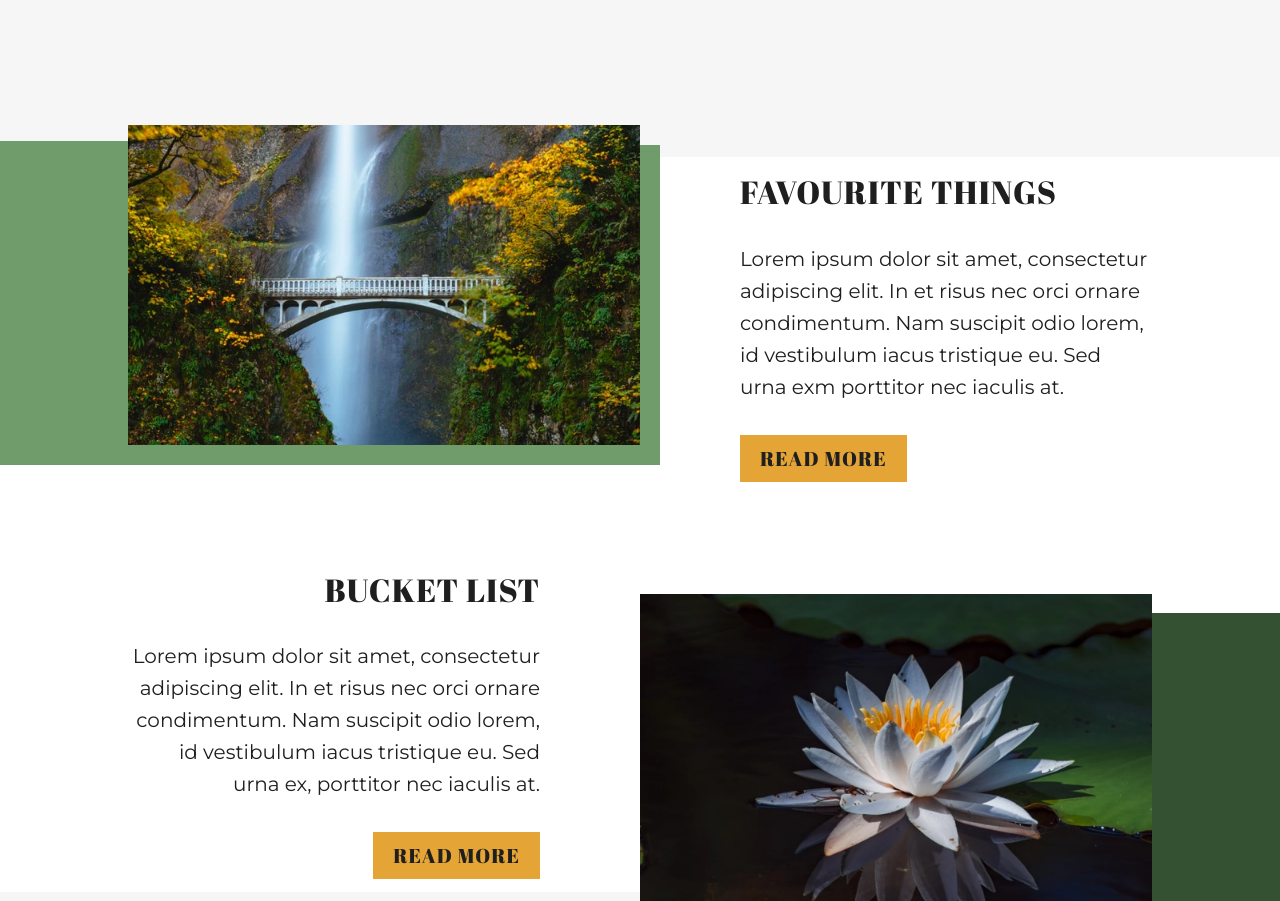
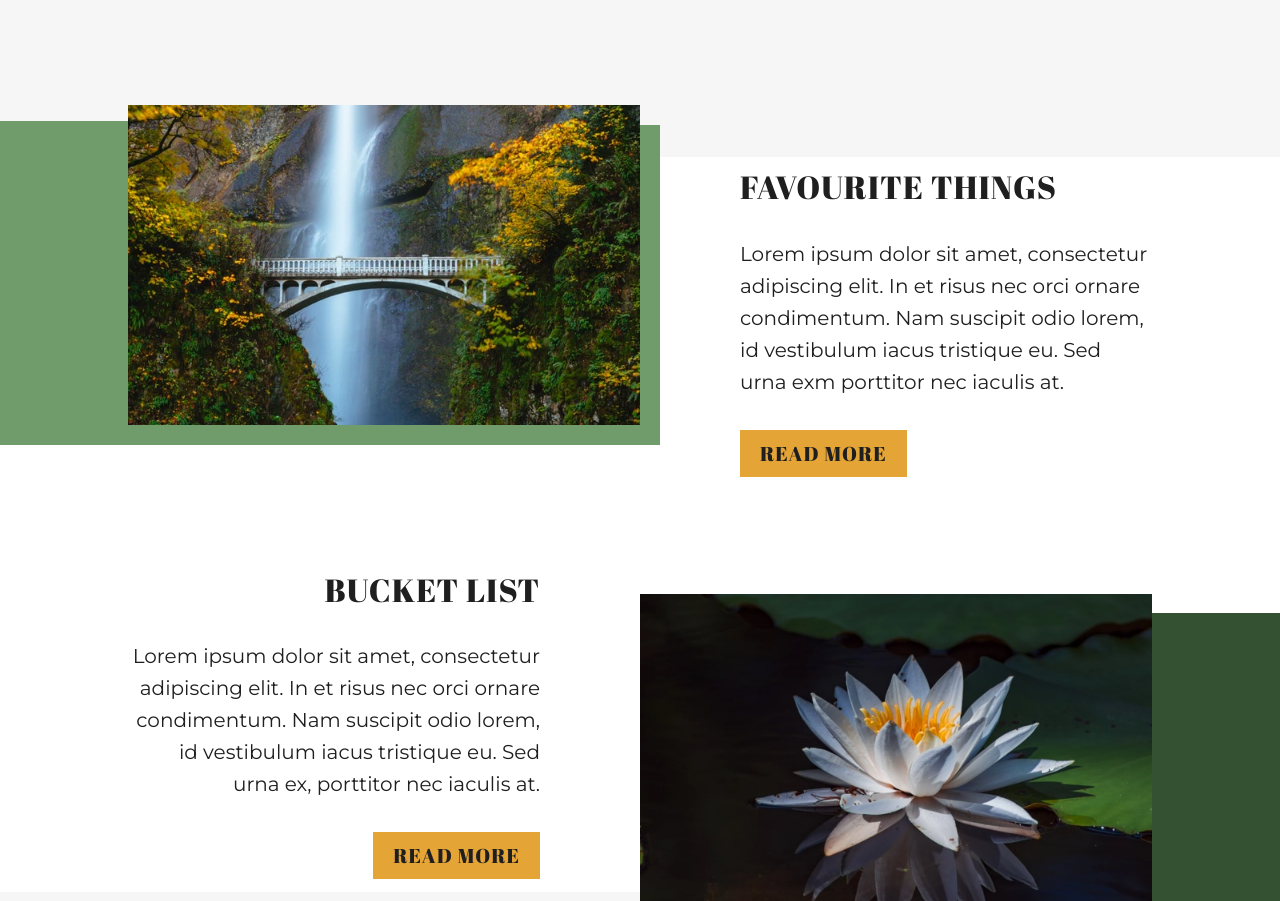
Before and after one commit to ndoubleuu/nicole-wu-project-one, a plain HTML site: page index.html in a window 1280 px wide. Shown: the part 1163-2064 px from the top of the page. Drawn offline with Linux system fonts and the light colour scheme.

Commit message:
slight adjustment of position

```diff
--- a/styles/sass/styles.scss
+++ b/styles/sass/styles.scss
@@ -150,7 +150,7 @@ input[type="submit"] {
   padding-top: 20px;
   .imageContainer {
     box-shadow: -300px 20px 0px 0px $greenGrey;
-    bottom: 60px;
+    bottom: 80px;
     img {
       box-shadow: 20px 20px 0px 0px $greenGrey;
       top: 4px;
@@ -159,7 +159,7 @@ input[type="submit"] {
   .textContainer {
     padding-left: 100px;
     position: relative;
-    bottom: 35px;
+    bottom: 40px;
   }
 }
 
```
Also changed, not shown: styles/styles.css.
